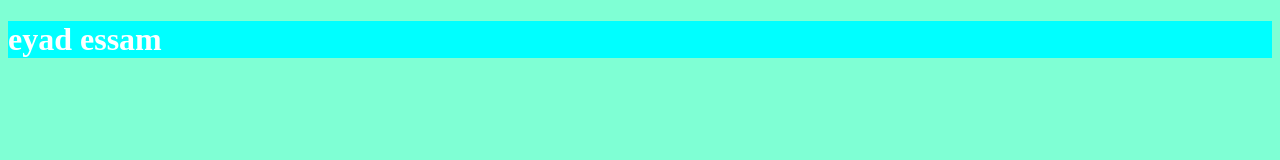
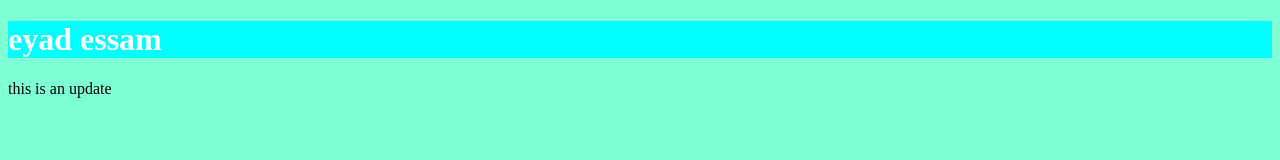
Before and after one commit to eyadessam10/my-CRUDS-project, a plain HTML site: page index.html in a window 1280 px wide. Drawn offline with Linux system fonts and the light colour scheme.

Commit message:
push html file changing

```diff
--- a/index.html
+++ b/index.html
@@ -8,6 +8,7 @@
 </head>
 <body>
     <h1>eyad essam</h1>
+    <p>this is an update</p>
     <script src="main.js"></script>
 </body>
 </html>
```
